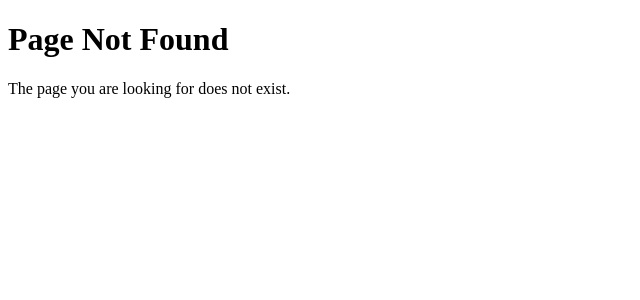
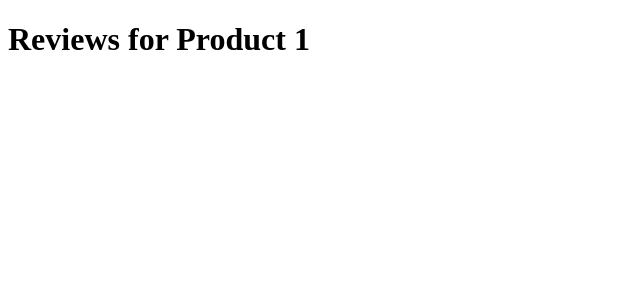
Before and after one commit to natanmuletahunde/next-tut, a Next.js app: page /product/1/reviews in a window 1280 px wide. Before the commit this address had no page. Shown: the top 300 px of the page, without its empty margins (0-640 px from the left). Built offline with nearby package versions, Linux system fonts and the light colour scheme.

Commit message:
create the page.tsx in the reviews folder

```diff
--- /dev/null
+++ b/src/app/product/[productId]/reviews/page.tsx
@@ -0,0 +1,8 @@
+export default  async function ProductReviews({
+    params,
+}: {
+    params: Promise<{ productId: string }>;
+}) {
+    const { productId } = await params;
+    return <h1>Reviews for Product {productId}</h1>;
+}
```
Also changed, not shown: src/app/product/[productId]/reviews/[reviewId]/not-found.tsx (renamed from src/app/not-found.tsx).
